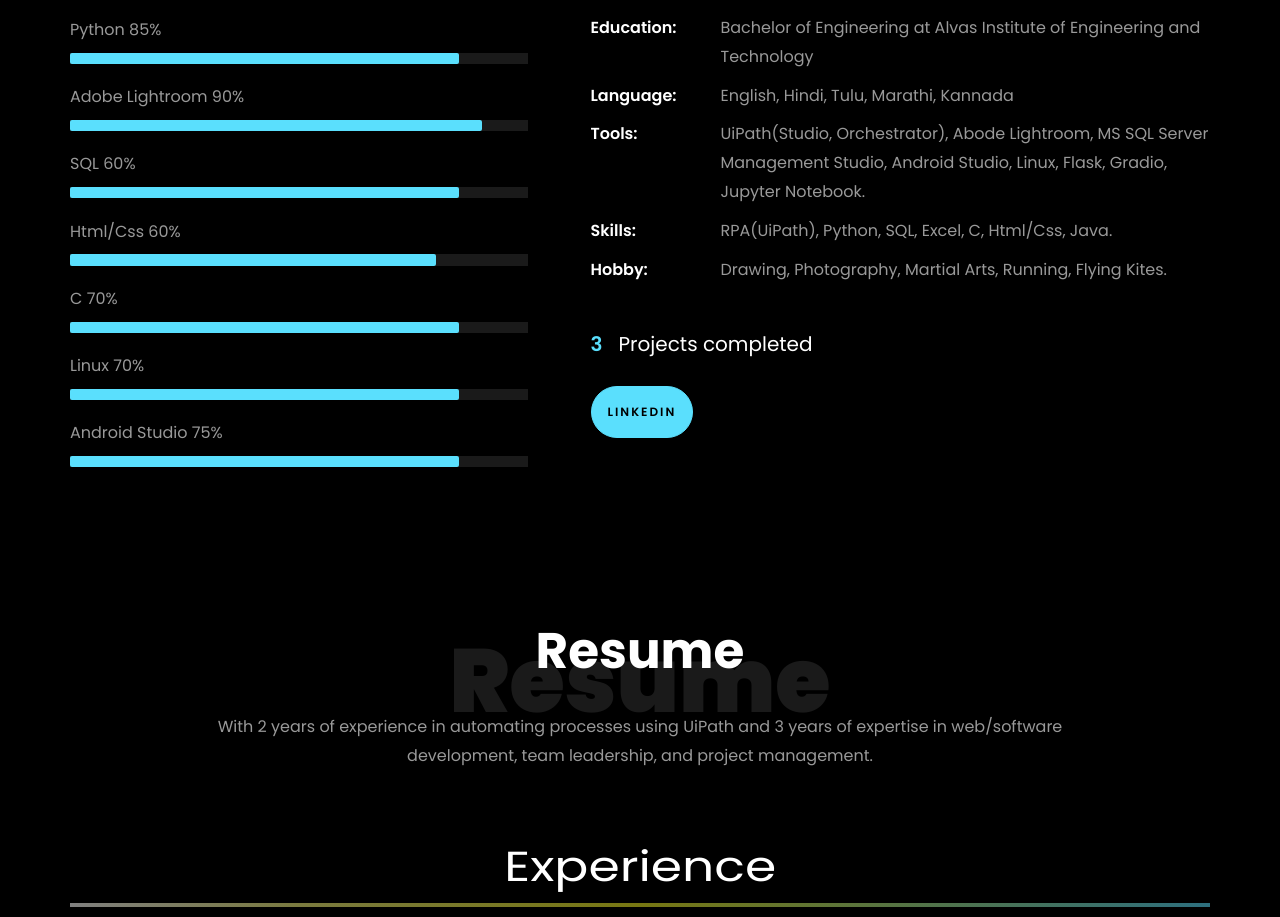
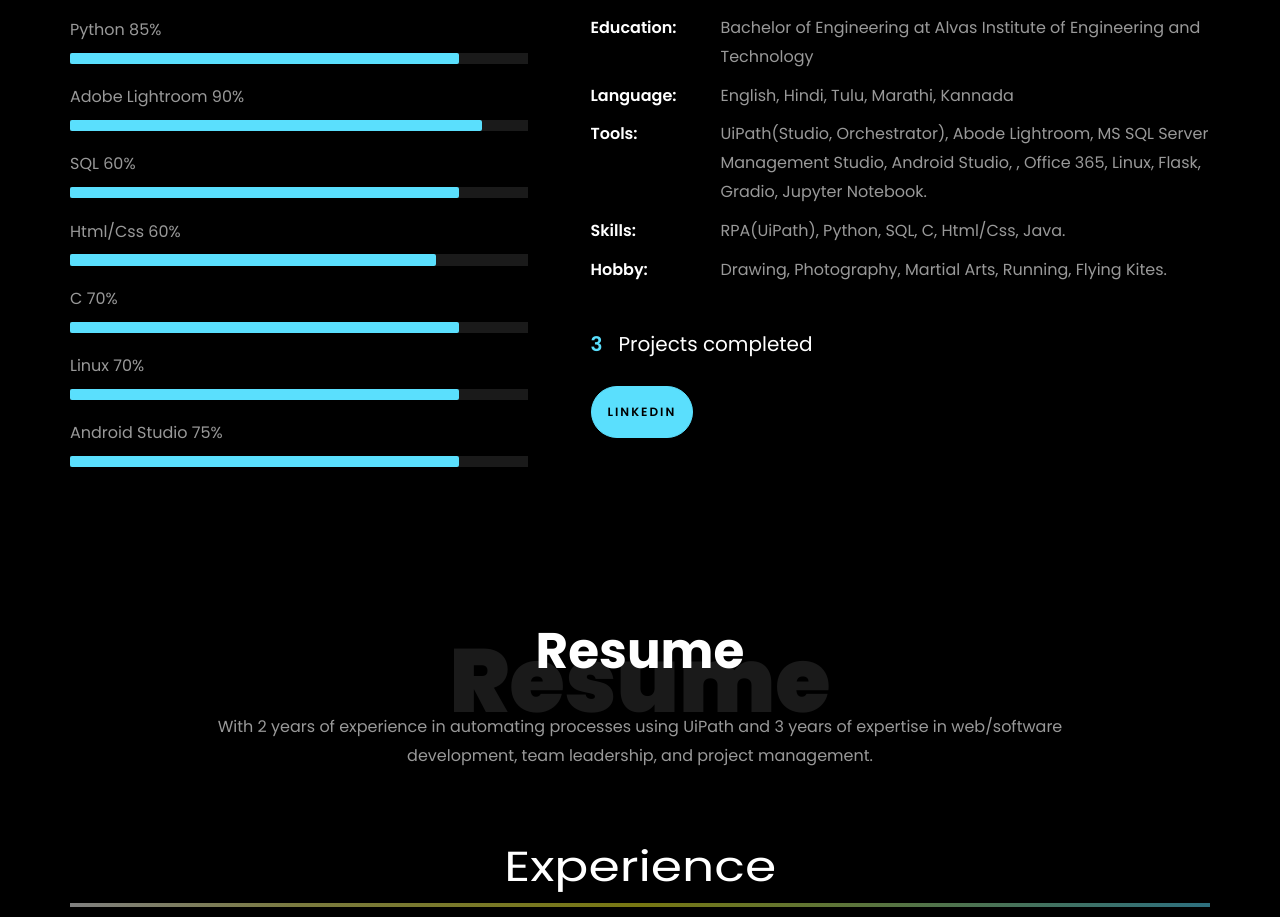
Before and after one commit to LikhitDevadiga/LikhitDevadiga.github.io, a plain HTML site: page index.html in a window 1280 px wide. Shown: the part 1181-2098 px from the top of the page. Drawn offline with Linux system fonts and the light colour scheme; files whose address does not match are found by name.

Commit message:
index.html

```diff
--- a/index.html
+++ b/index.html
@@ -252,8 +252,8 @@
 								<ul class="about-info mt-4 px-md-0 px-2">
 									<li class="d-flex"><span>Education:</span> <span>Bachelor of Engineering at Alvas Institute of Engineering and Technology</span></li>
 									<li class="d-flex"><span>Language:</span> <span>English, Hindi, Tulu, Marathi, Kannada</span></li>
-									<li class="d-flex"><span>Tools:</span> <span>UiPath(Studio, Orchestrator), Abode Lightroom, MS SQL Server Management Studio, Android Studio, Linux, Flask, Gradio, Jupyter Notebook.</span></li>
-									<li class="d-flex"><span>Skills:</span> <span>RPA(UiPath), Python, SQL, Excel, C, Html/Css, Java.</span></li>
+									<li class="d-flex"><span>Tools:</span> <span>UiPath(Studio, Orchestrator), Abode Lightroom, MS SQL Server Management Studio, Android Studio, , Office 365, Linux, Flask, Gradio, Jupyter Notebook.</span></li>
+									<li class="d-flex"><span>Skills:</span> <span>RPA(UiPath), Python, SQL, C, Html/Css, Java.</span></li>
 									<li class="d-flex"><span>Hobby:</span> <span>Drawing, Photography, Martial Arts, Running, Flying Kites.</span></li>
 
 								</ul>
```
